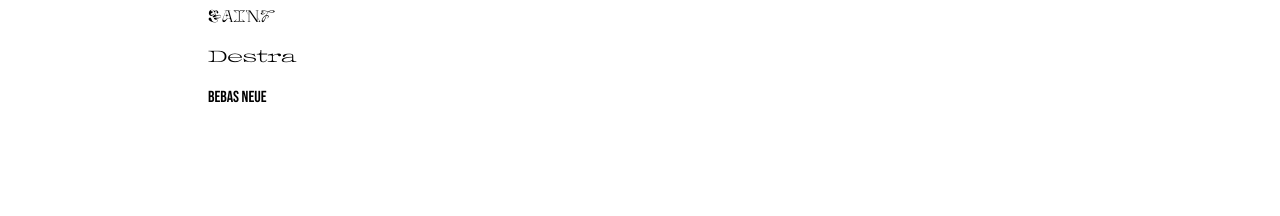
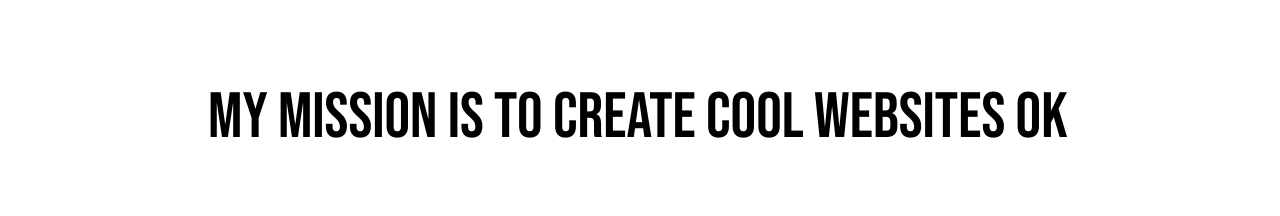
Before and after one commit to faun3/my-cool-portfolio, a Next.js app: page / in a window 1280 px wide. Shown: the part 882-1098 px from the top of the page. Before the commit the page ends 992 px from the top, so only its background shows below. Built offline with nearby package versions, Linux system fonts and the light colour scheme; a web font is replaced by a local one.

Commit message:
feat: add mission component

```diff
--- a/app/page.tsx
+++ b/app/page.tsx
@@ -1,7 +1,7 @@
 "use client";
 import TextMarquee from "@/components/TextMarquee";
 import Image from "next/image";
-import heroImage from "@/public/images/heroImage.jpg";
+import Mission from "@/components/Mission";
 
 export default function Home() {
   return (
@@ -18,6 +18,7 @@
       </div>
 
       <main className="md:w-[864px] lg:w-[1184px] w-[296px] mx-auto">
+        <Mission />
         <p>Font credits</p>
         <div className="flex flex-col gap-4">
           <span className="font-honey uppercase">Honey</span>
--- /dev/null
+++ b/components/Mission.tsx
@@ -0,0 +1,10 @@
+const Mission = () => {
+  return (
+    <div>
+      <p className="font-bebas text-[4rem] my-[8rem]">
+        My mission is to create cool websites ok
+      </p>
+    </div>
+  );
+};
+export default Mission;
```
